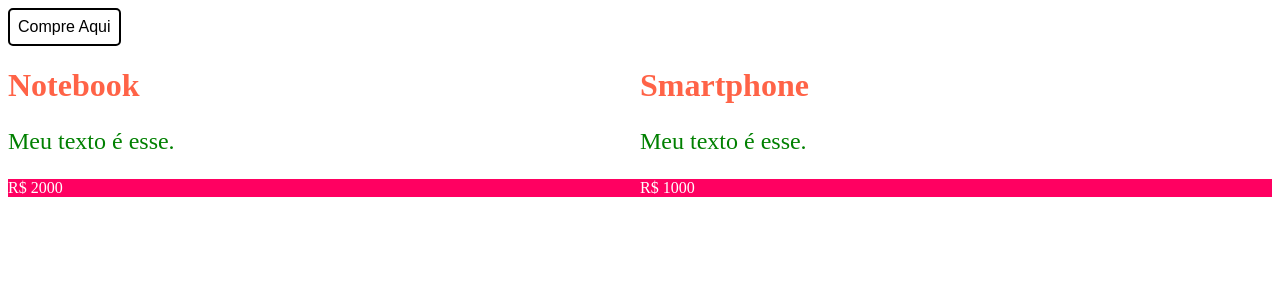
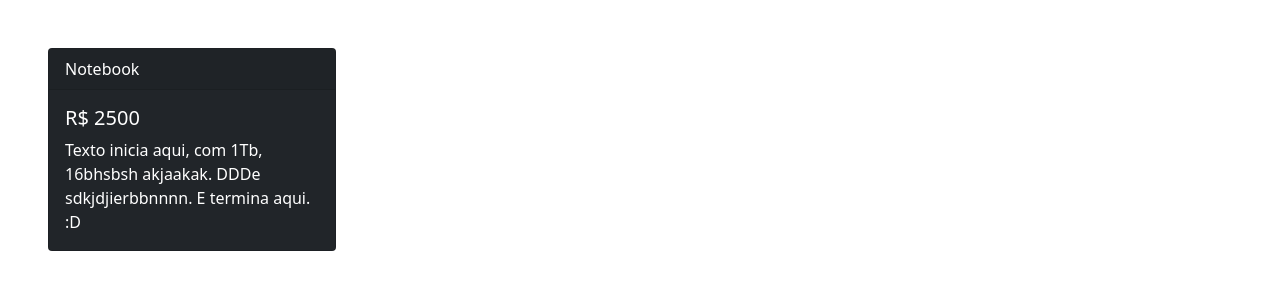
Before and after one commit to tatisabinoviana/ReactParaIniciantesOrigamid, a React (Create React App) app: page / in a window 1280 px wide. Shown: the top 300 px of the page. Built offline with nearby package versions, Linux system fonts and the light colour scheme.

Commit message:
Fazendo o css do card com o react-bootstrap

```diff
--- a/package.json
+++ b/package.json
@@ -6,7 +6,9 @@
     "@testing-library/jest-dom": "^5.16.4",
     "@testing-library/react": "^13.2.0",
     "@testing-library/user-event": "^13.5.0",
+    "bootstrap": "^5.1.3",
     "react": "^18.1.0",
+    "react-bootstrap": "^2.4.0",
     "react-dom": "^18.1.0",
     "react-scripts": "5.0.1",
     "styled-components": "^5.3.5",
--- a/src/App.js
+++ b/src/App.js
@@ -1,65 +1,18 @@
 import React from 'react';
-import styled from 'styled-components';
-
-const ProdutosContainer = styled.div`
-  display: flex;
-`;
-
-const Produto = styled.div`
-  flex: 1;
-`;
-
-const Titulo = styled.h1`
-  font-size: 2rem;
-  color: tomato;
-`;
-
-const Paragrafo = styled.p`
-  font-size: 1.5rem;
-  color: green;
-`;
-
-const Preco = styled.p`
-  background: hsl(${Math.random() * 360}, 100%, 50%);
-  color: white;
-`;
-const Comprar = styled.button`
-  background: ${({ ativo }) => (ativo ? '#000' : '#fff')};
-  font-size: 1rem;
-  border: 2px solid #000;
-  border-radius: 5px;
-  padding: 0.5rem;
-  color: ${({ ativo }) => (ativo ? '#fff' : '#000')};
-  cursor: pointer;
-  &:hover {
-    background: tomato;
-  }
-`;
+import Card from 'react-bootstrap/Card';
 
 const App = () => {
-  const [ativo, setAtivo] = React.useState(false);
-
-  function handleClick() {
-    setAtivo(!ativo);
-  }
   return (
-    <div>
-      <Comprar ativo={ativo} onClick={handleClick}>
-        Compre Aqui
-      </Comprar>
-      <ProdutosContainer>
-        <Produto>
-          <Titulo>Notebook</Titulo>
-          <Paragrafo>Meu texto é esse.</Paragrafo>
-          <Preco cor="#84e">R$ 2000</Preco>
-        </Produto>
-        <Produto>
-          <Titulo>Smartphone</Titulo>
-          <Paragrafo>Meu texto é esse.</Paragrafo>
-          <Preco cor="#53d956">R$ 1000</Preco>
-        </Produto>
-      </ProdutosContainer>
-    </div>
+    <Card bg="dark" text="white" className="m-5" style={{ maxWidth: '18rem' }}>
+      <Card.Header>Notebook</Card.Header>
+      <Card.Body>
+        <Card.Title>R$ 2500</Card.Title>
+        <Card.Text>
+          Texto inicia aqui, com 1Tb, 16bhsbsh akjaakak. DDDe sdkjdjierbbnnnn. E
+          termina aqui. :D
+        </Card.Text>
+      </Card.Body>
+    </Card>
   );
 };
 
--- a/src/index.js
+++ b/src/index.js
@@ -1,6 +1,9 @@
 import React from 'react';
 import ReactDOM from 'react-dom/client';
 import App from './App';
+
+// import 'bootstrap/dist/js/bootstrap.bundle.min.js';
+import 'bootstrap/dist/css/bootstrap.min.css';
 
 const root = ReactDOM.createRoot(document.getElementById('root'));
 root.render(
```
Also changed, not shown: 1 other file (tests, documents, lock files or other folders).
